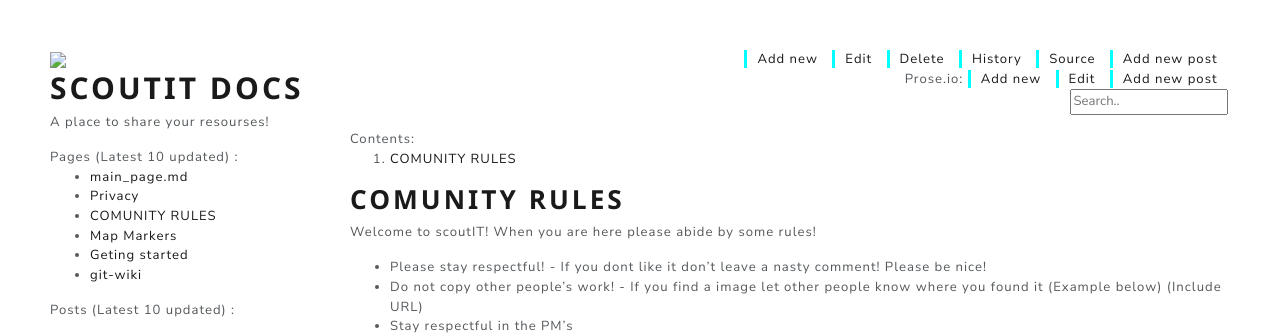
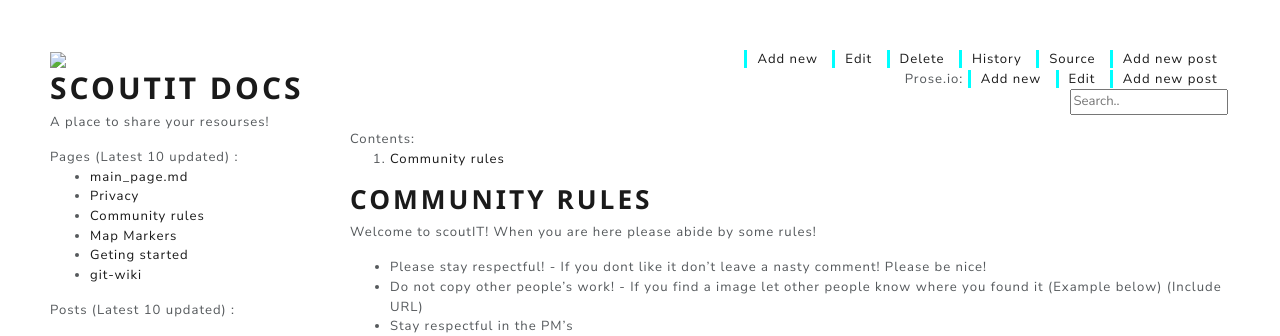
Before and after one commit to Benjamin-del/scoutit, a Jekyll site: the page built from community/rules.md, in a window 1280 px wide. Shown: the top 336 px of the page. Built offline with Jekyll 4.4.1, drawn with Linux system fonts in a browser that asks for light colours; nearby versions of some CDN libraries; our own code applies the rules of GitHub Pages for plain Markdown files.

Commit message:
Update rules.md

```diff
--- a/community/rules.md
+++ b/community/rules.md
@@ -1,4 +1,4 @@
-## COMUNITY RULES
+## Community rules
 
 Welcome to scoutIT! When you are here please abide by some rules!
 
```
